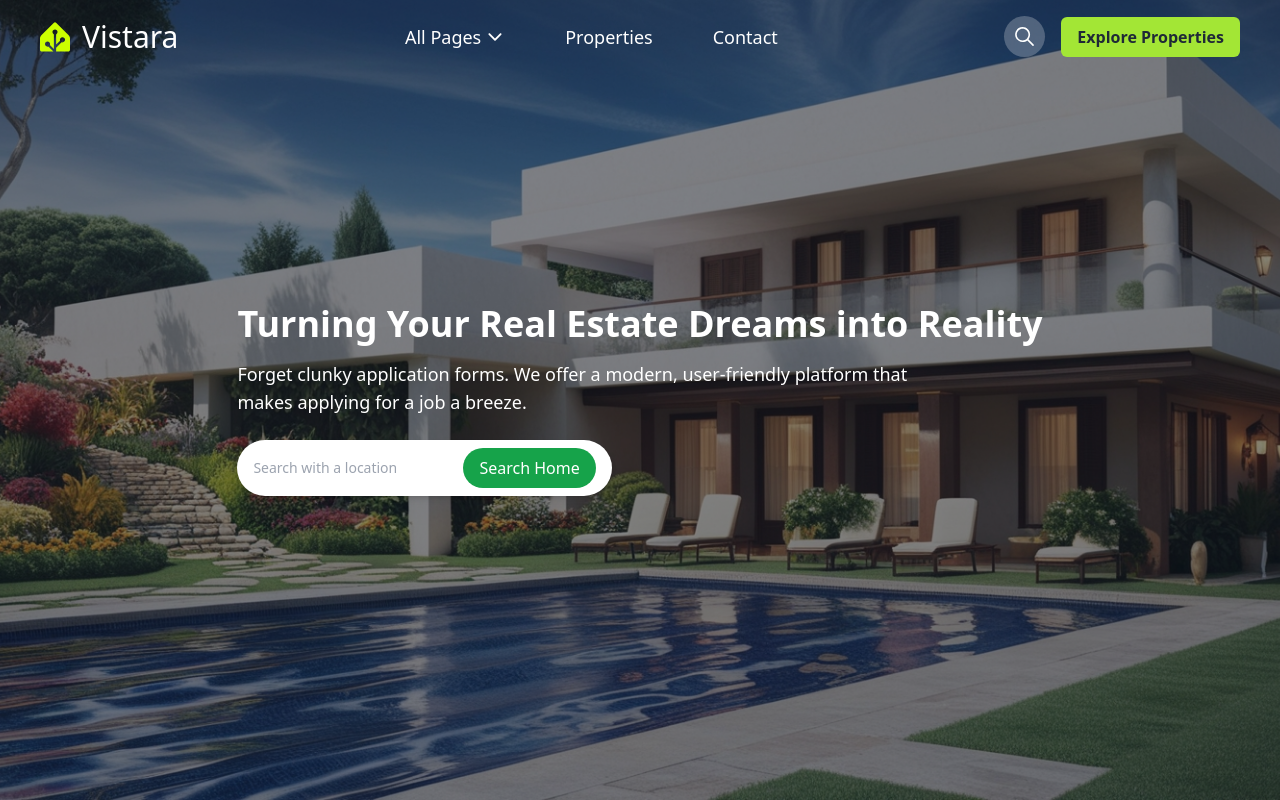
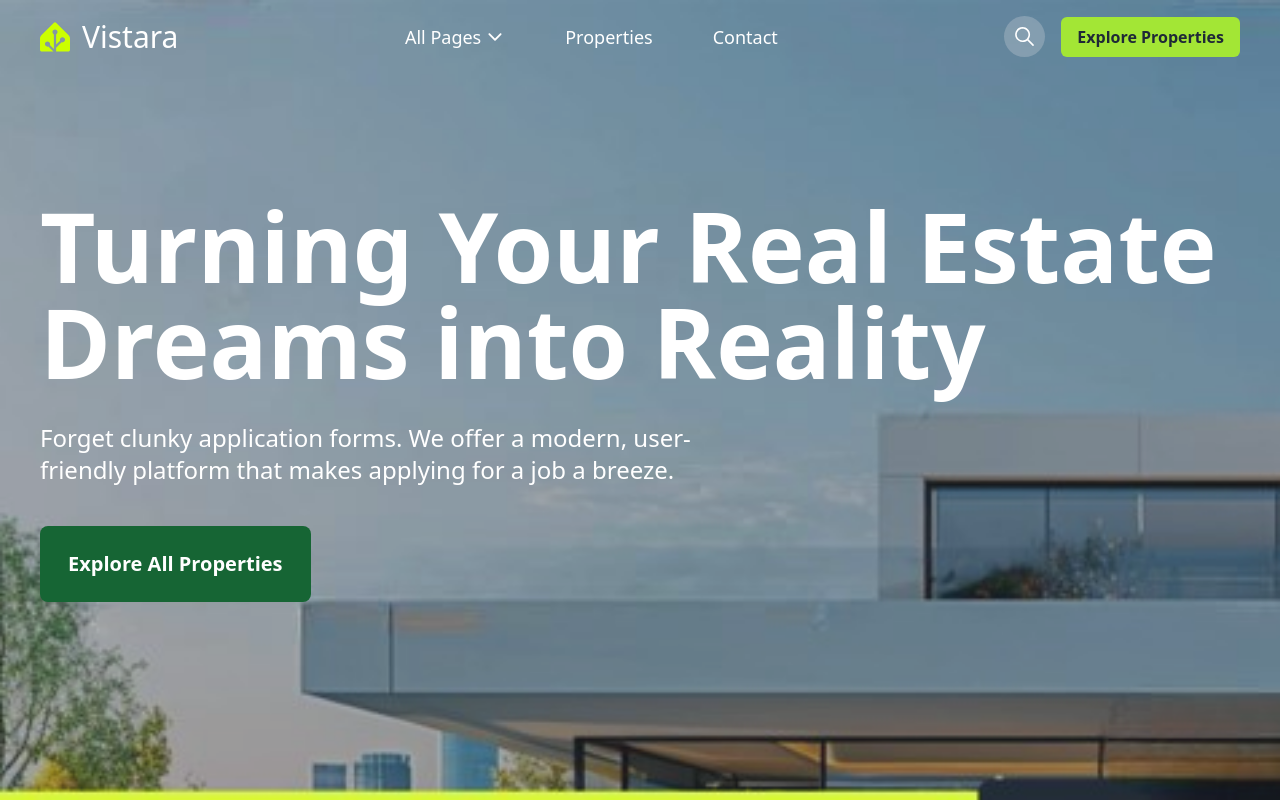
Before and after one commit to HuzaifaMehboob/Vistara-Real-Estate, a React (Create React App) app: page / in a window 1280 px wide. Built offline with nearby package versions, Linux system fonts and the light colour scheme; the HTML template or start-up script is replaced by a standard one.

Commit message:
Few Changes

```diff
--- a/src/App.js
+++ b/src/App.js
@@ -4,7 +4,7 @@ import Home from "./Screens/Home";
 
 function App() {
   return (
-    <div className="w-full h-[100vh]  overflow-x-hidden">
+    <div className="w-full h-[100vh] bg-gray-100  overflow-x-hidden">
         <Home/>
     </div>
   );
--- a/src/Components/ContactForm/index.jsx
+++ b/src/Components/ContactForm/index.jsx
@@ -2,7 +2,7 @@ import React from "react";
 
 const ContactForm = () => {
   return (
-    <section className="bg-[#022C22] text-white py-12 px-6">
+    <section className="bg-[#022C22] text-white py-20 px-6">
       <div className="max-w-3xl mx-auto text-center">
         <h2 className="text-3xl font-semibold mb-4">Let’s Find Your Perfect Property</h2>
         <p className="text-gray-300 mb-8">
--- a/src/Components/Description/index.js
+++ b/src/Components/Description/index.js
@@ -10,7 +10,7 @@ const Description = () => {
   ];
 
   return (
-    <div className="w-full bg-white py-5 my-24 px-6 md:px-24 flex flex-col md:flex-row justify-between items-center gap-10">
+    <div className="w-full bg-white py-28 px-6 md:px-24 flex flex-col md:flex-row justify-between items-center gap-10">
       {/* First Div */}
       <div className="w-full md:w-[40%] flex flex-col space-y-6 text-center md:text-left">
         <h3 className="text-4xl font-bold">
--- a/src/Components/FAQ/index.jsx
+++ b/src/Components/FAQ/index.jsx
@@ -36,7 +36,7 @@ const FAQ = () => {
   ];
 
   return (
-    <section className="bg-white py-12 my-14 px-6">
+    <section className=" py-28 bg-gray-100 px-6">
       <div className="max-w-4xl mx-auto">
         <h2 className="text-2xl font-semibold text-gray-800 text-center mb-8">
           Hear from Our Happy Homeowners
--- a/src/Components/Footer/index.jsx
+++ b/src/Components/Footer/index.jsx
@@ -3,7 +3,7 @@ import { SiHomeassistant } from 'react-icons/si';
 
 const Footer = () => {
   return (
-    <footer className="w-full border-t-4 mt-14 border-green-100">
+    <footer className="w-full rounded-t-3xl  bg-white">
       <div className="mx-auto max-w-7xl px-4 sm:px-6 lg:px-8">
 
         <div className="grid grid-cols-2 sm:grid-cols-4 lg:grid-cols-6 gap-3 md:gap-8 py-10 max-sm:max-w-sm max-sm:mx-auto gap-y-8">
--- a/src/Components/HeroSection/index.jsx
+++ b/src/Components/HeroSection/index.jsx
@@ -110,18 +110,20 @@ const HeroSection = () => {
         )}
       </header>
         {/* Overlay for readability */}
-        <div className="absolute inset-0 bg-gray-900 bg-opacity-50"></div>
+        <div className="absolute inset-0 bg-blue-200 bg-opacity-10"></div>
 
         {/* Hero Content */}
-        <div className="relative z-10 flex flex-col justify-center items-start max-w-7xl mx-auto px-4 py-16">
-          <h1 className="text-4xl font-bold mb-4">
-            Turning Your Real Estate Dreams into Reality
+        <div className="relative z-10 flex flex-col justify-center items-start max-w-7xl pl-10 my-auto py-16">
+          <h1 className="text-8xl font-semibold mb-4">
+            Turning Your Real Estate<br/> Dreams into Reality
           </h1>
-          <p className="text-lg mb-6 max-w-2xl">
+          <p className="text-2xl mb-6 mt-4 max-w-2xl">
             Forget clunky application forms. We offer a modern, user-friendly
             platform that makes applying for a job a breeze.
           </p>
-          <SearchBar />
+          <button className="mt-4 py-6 px-7 flex items-center gap-2 text-xl text-white bg-green-800 font-semibold rounded-lg hover:bg-gray-100 transition">
+            Explore All Properties
+        </button>
         </div>
       </section>
 
--- a/src/Components/Insights/index.js
+++ b/src/Components/Insights/index.js
@@ -46,11 +46,11 @@ const PropertyCard = ({ property, className }) => (
 );
 
 const PropertyGrid = () => (
-  <div className="max-w-6xl mx-auto flex flex-col items-center text-center pt-10 pb-20 px-4 sm:px-6 lg:px-8">
+  <div className="max-w  flex flex-col bg-white items-center text-center pt-28 pb-28 px-4 sm:px-6 lg:px-8">
     <h2 className="text-4xl font-bold mb-6">
       Our newest updates and <span className="text-green-500">insights</span>
     </h2>
-    <p className="text-gray-600 text-lg mb-8">
+    <p className="text-gray-600 text-lg mb-10">
       Stay up-to-date with our latest news and blog posts, offering valuable
       insights and updates on industry trends and expert tips.
     </p>
--- a/src/Components/PropertySection/index.js
+++ b/src/Components/PropertySection/index.js
@@ -114,8 +114,8 @@ const PropertyCard = ({ property }) => (
 
 // Property Grid Component
 const PropertyGrid = () => (
-  <div className="max-w-7xl mx-auto flex flex-col items-center text-center py-10 px-6 sm:px-12">
-    <h2 className="text-4xl font-bold mb-6">
+  <div className="max-w-7xl mx-auto flex flex-col bg-white items-center text-center pt-14 pb-32 px-6 sm:px-12">
+    <h2 className="text-4xl font-bold mb-14">
       Exclusive Properties by <span className="text-green-500">HomeQuest</span>
     </h2>
     <div className="grid grid-cols-1 sm:grid-cols-2 lg:grid-cols-3 gap-10">
--- a/src/Components/Testimonals/index.js
+++ b/src/Components/Testimonals/index.js
@@ -28,7 +28,7 @@ const testimonials = [
 
 const Testimonials = () => {
   return (
-    <section className="bg-green-100 py-12 my-14 px-4">
+    <section className="bg-green-100 py-12  px-4">
       <div className="max-w-3xl mx-auto text-center mb-10">
         <h2 className="text-3xl font-bold">
           Clients speak volumes <span className="text-green-700">about us</span>
```
Also changed, not shown: src/assets/1.jpg (added), src/assets/hero_house_pic.jpg.
